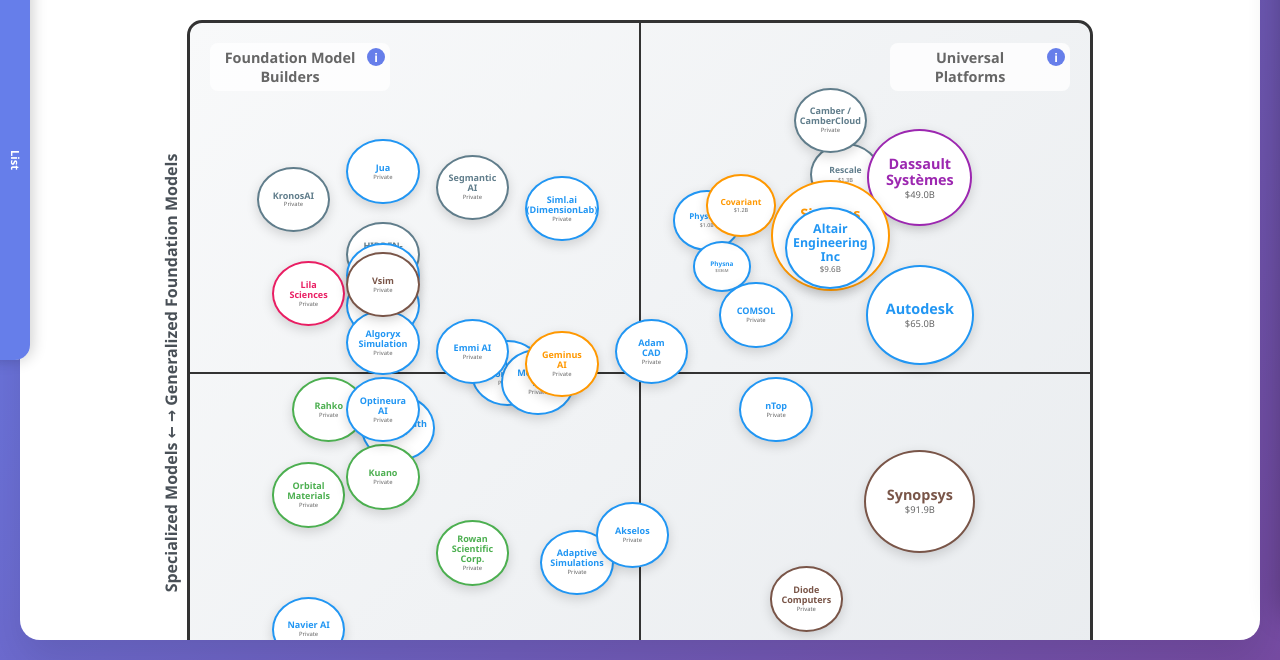
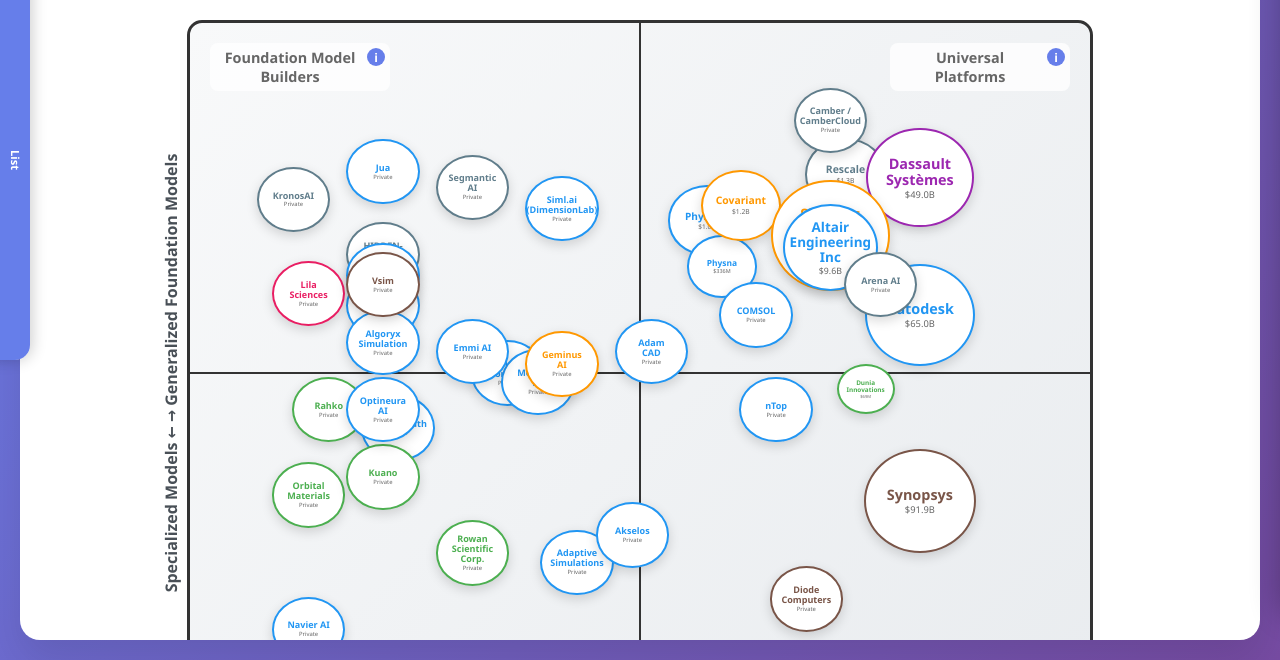
Before and after one commit to masonprr/landscape-analysis-phys-informedML, a plain HTML site: page index.html in a window 1280 px wide. Shown: the part 140-800 px from the top of the page. Drawn offline with Linux system fonts and the light colour scheme.

Commit message:
Update index.html

```diff
--- a/index.html
+++ b/index.html
@@ -1545,6 +1545,46 @@
     lastRound: null,
     valuation: null,
     investors: []
+},
+            {
+  name: "Dunia Innovations",
+  description: "Berlin-based deep tech startup using proprietary AI and a self-driving lab to accelerate electrocatalyst discovery for green hydrogen and CO2 conversion. Tackles bottlenecks in scalable carbon utilization for the energy transition.",
+  website: "https://dunia.ai",
+  techScore: 8,
+  generalizabilityScore: 5, // Focused on clean energy catalysis, but platform has potential for broader material discovery
+  domains: ['MC', 'CDP'],
+  totalRaised: 11.5,
+  lastRound: "Early VC",
+  valuation: 69,
+  investors: [
+    "Elaia",
+    "Redalpine",
+    "European Innovation Council (EIC)",
+    "Pace Ventures",
+    "Kindred Capital",
+    "Deep Science Ventures",
+    "Anglo American",
+    "Industry expert angels"
+  ]
+},
+{
+  name: "Arena AI",
+  description: "Developer of Atlas, an AI-native platform combining generative AI with physics-based modeling to automate hardware design, testing, and debugging for industries like semiconductors, robotics, and aerospace.",
+  website: "https://arena.ai",
+  techScore: 8,
+  generalizabilityScore: 7, // Broad hardware engineering use cases across multiple industries
+  domains: ['CSI', 'MI', 'EE'],
+  totalRaised: 30.0,
+  lastRound: "Series A (2024)",
+  valuation: null,
+  investors: [
+    "Founders Fund",
+    "Pear VC",
+    "First Round Capital",
+    "SV Angel",
+    "Index Ventures",
+    "angel investors"
+  ]
 }
         ];
 
```
